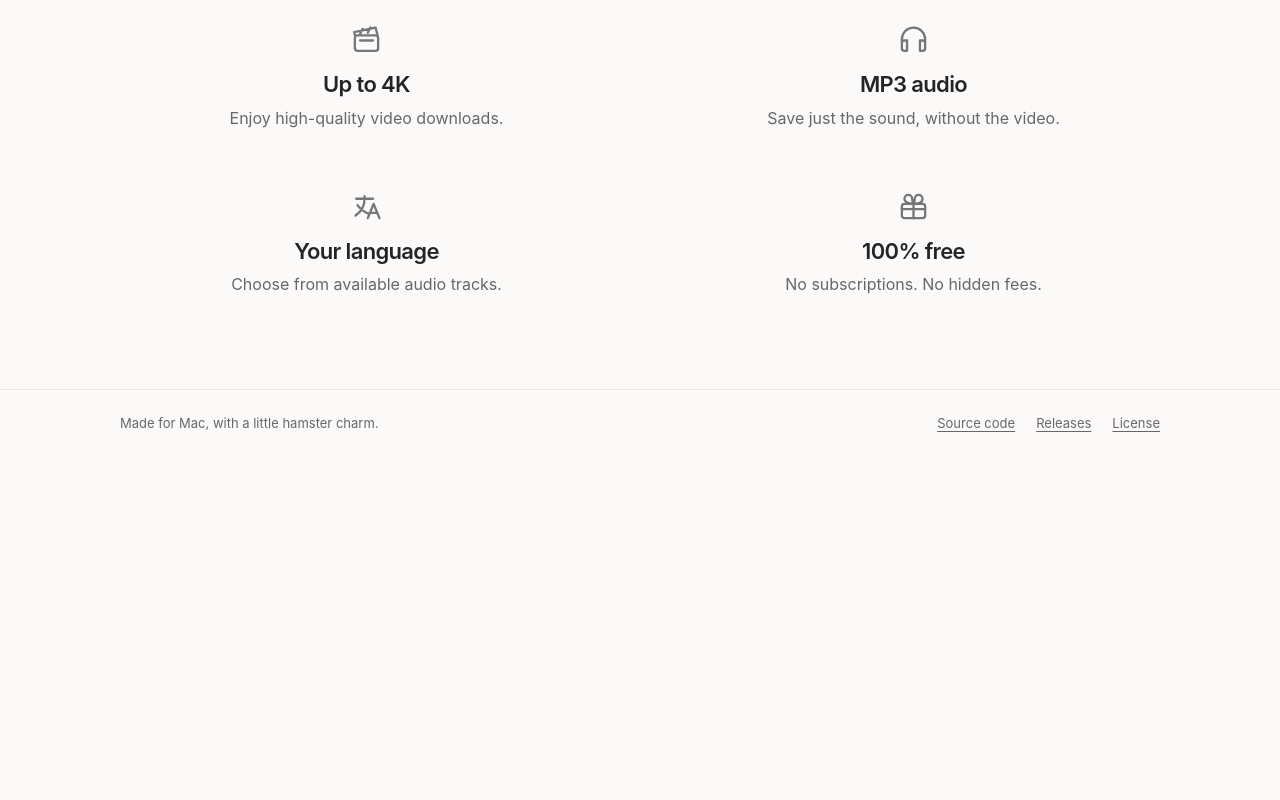
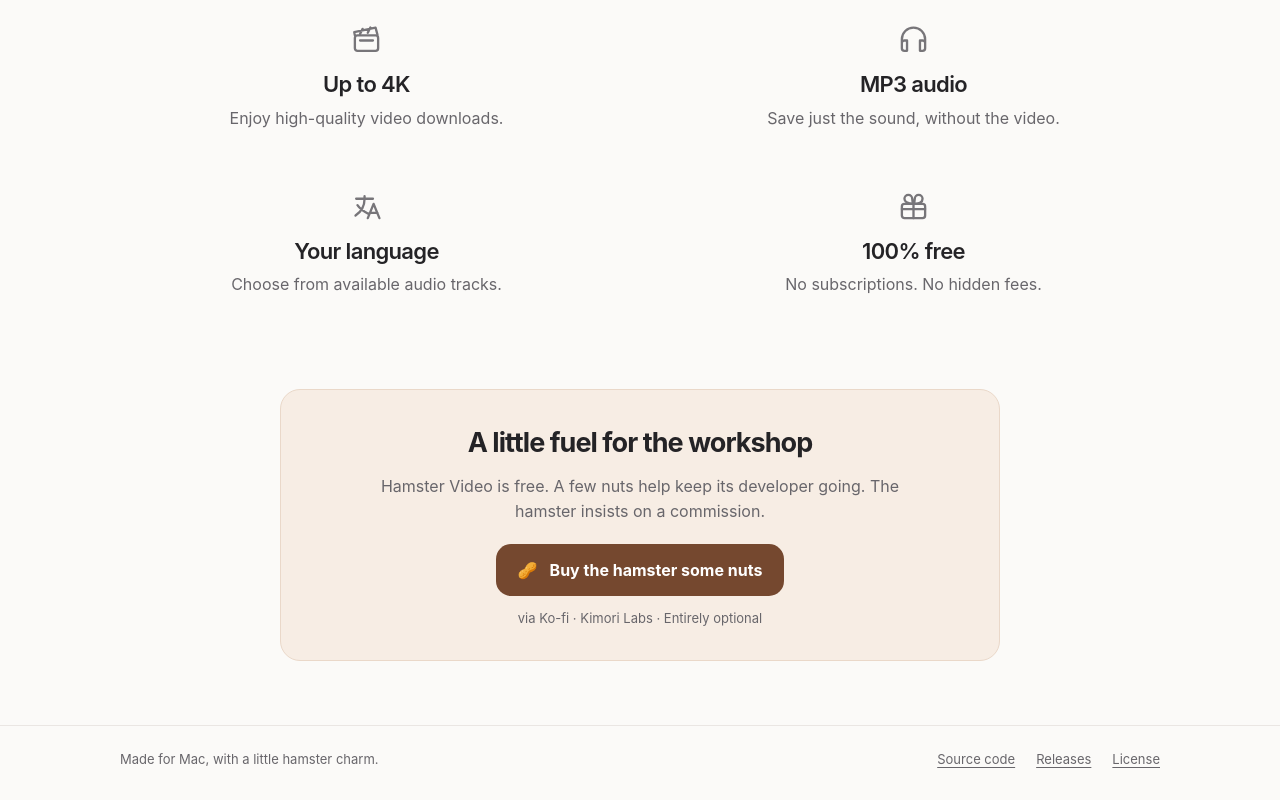
Before and after one commit to SpookSpectrum/hamster-video, a plain HTML site: page index.html in a window 1280 px wide. Shown: the part 947-1747 px from the top of the page. Before the commit the page ends 1410 px from the top, so only its background shows below. Drawn offline with Linux system fonts and the light colour scheme.

Commit message:
Add optional Kimori Labs support after the demo

```diff
--- a/index.html
+++ b/index.html
@@ -106,6 +106,13 @@
       background: #17191b; border: 0; border-radius: 0;
       box-shadow: none;
     }
+    .support { padding: 0 0 64px; text-align: center; }
+    .support-card { max-width: 720px; margin: auto; padding: 32px 24px; border: 1px solid #ead8c9; border-radius: 20px; background: #f7ede4; }
+    .support h2 { margin: 0 0 10px; font-size: 27px; letter-spacing: -.035em; }
+    .support p { max-width: 530px; margin: 0 auto 20px; color: var(--muted); }
+    .support .button { background: #75482f; box-shadow: none; padding: 14px 22px; }
+    .support .button:hover { background: #5c3723; }
+    .support .support-note { margin: 12px 0 0; max-width: none; font-size: 13px; }
     footer { border-top: 1px solid var(--border); padding: 23px 0 30px; }
     .footer-inner { display: flex; align-items: center; justify-content: space-between; gap: 20px; flex-wrap: wrap; font-size: 13px; color: var(--muted); }
     .footer-inner nav { display: flex; gap: 21px; }
@@ -234,6 +241,16 @@
         </div>
       </div>
     </section>
+    <section class="support" id="support" aria-labelledby="support-title">
+      <div class="container">
+        <div class="support-card">
+          <h2 id="support-title">A little fuel for the workshop</h2>
+          <p>Hamster Video is free. A few nuts help keep its developer going. The hamster insists on a commission.</p>
+          <a class="button" href="https://ko-fi.com/kimorilabs"><span aria-hidden="true">🥜</span> Buy the hamster some nuts</a>
+          <p class="support-note">via Ko-fi · Kimori Labs · Entirely optional</p>
+        </div>
+      </div>
+    </section>
   </main>
 
   <footer>
```
